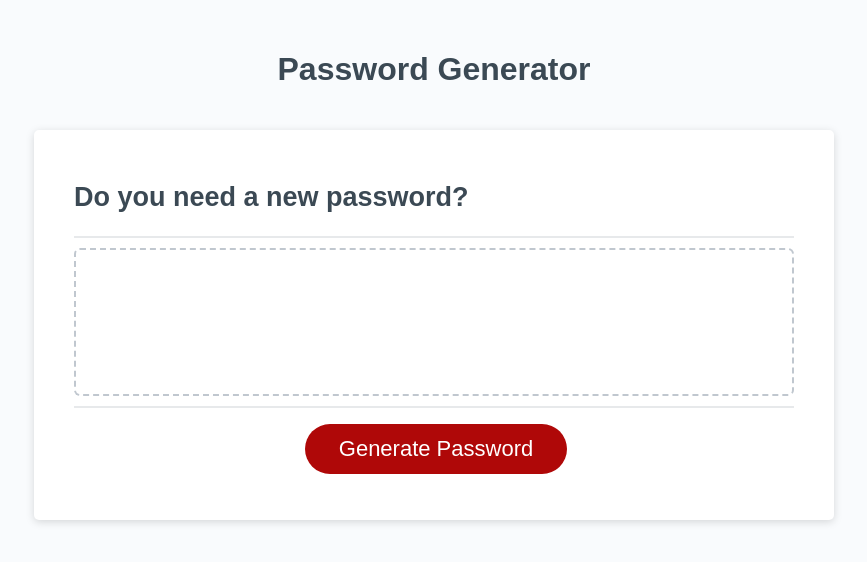
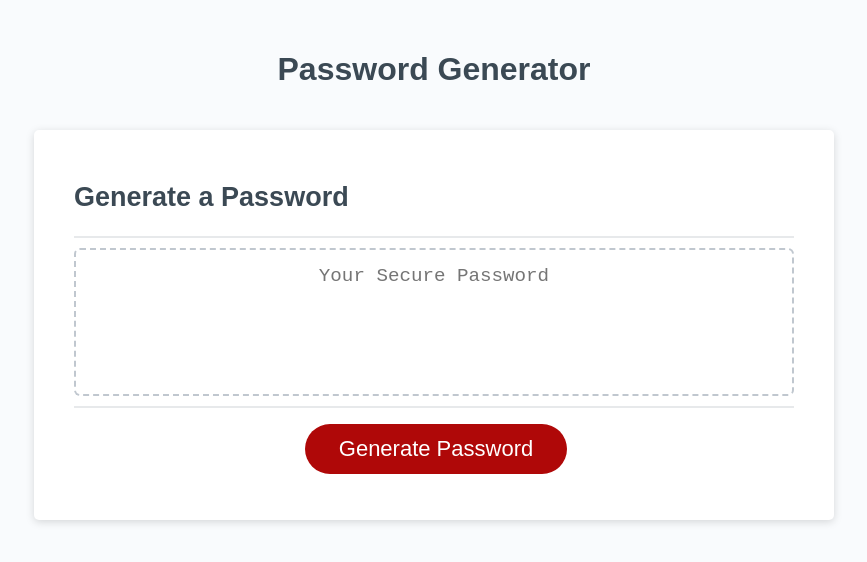
Before and after one commit to austenhughes/Password-Generator, a plain HTML site: page index.html in a window 1280 px wide. Shown: the whole page, without its empty margins (206-1073 px from the left). Drawn offline with Linux system fonts and the light colour scheme.

Commit message:
broke things and needed to reset

```diff
--- a/index.html
+++ b/index.html
@@ -14,12 +14,13 @@
       </header>
       <div class="card">
         <div class="card-header">
-          <h2>Do you need a new password?</h2>
+          <h2>Generate a Password</h2>
         </div>
         <div class="card-body">
           <textarea
+            readonly
             id="password"
-            placeholder=""
+            placeholder="Your Secure Password"
             aria-label="Generated Password"
           ></textarea>
         </div>
--- a/script.js
+++ b/script.js
@@ -1,20 +1,23 @@
 // Assignment Code
 var generateBtn = document.querySelector("#generate");
 
-var upperCase = "ABCDEFGHIJKLMNOPQRSTUVWXYZ".split("")
-var lowerCase = "abcdefghijklmnopqrstuvwxyz".split("")
-var special = "!@#$%^&".split("")
-var numbers = "123456789".split("")
+var upperCase = "ABCDEFGHIJKLMNOPQRSTUVWXYZ".split("");
+var lowerCase = "abcdefghijklmnopqrstuvwxyz".split("");
+var special = "!@#$%^&".split("");
+var numbers = "123456789".split("");
 
 // Write password to the #password input
+
 function writePassword() {
+
+  var passwordLength = (promt("how many characters?"))
+
   var password = generatePassword();
-  var passwordText = document.querySelector("#password");
+  var passwordText = document.querySelector("#textArea");
 
   passwordText.value = password;
 
 }
-
 // Add event listener to generate button
 generateBtn.addEventListener("click", writePassword,);
 
@@ -27,11 +30,53 @@ generateBtn.addEventListener("click", writePassword,);
     // WHEN prompted for password criteria
     // THEN I select which criteria to include in the password
 
+
+// press button
+
+// change card header to : how many characters would you like? please choose between 8 and 128.
+// change id generate text to : subbit
+// change textArea to : answer here :)
+
     // WHEN prompted for the length of the password
     // THEN I choose a length of at least 8 characters and no more than 128 characters
 
+// if langthEL greater less than 8
+// reset back to above questions
+// else lengthEL more than 128
+// reset back to above questions
+// else next question
+
     // WHEN prompted for character types to include in the password
     // THEN I choose lowercase, uppercase, numeric, and/or special characters
+
+// change card header to : Would you like to include lowercase letters?
+// change textArea to : yes or no? ... please answer here :)
+
+// If lowerCaseEL not yes or no
+// reset to above question
+// else lowerCaseEl is yes or no
+// next question
+
+// change card header to : Would you like to include Upercase letters?
+
+// If uperCaseEL not yes or no
+// reset to above question
+// else uperCaseEl is yes or no
+// next question
+
+// change card header to : Would you like to include specail charecters?
+
+// If specailEL not yes or no
+// reset to above question
+// else specailEl is yes or no
+// next question
+
+// change card header to : Would you like to include numbers?
+
+// If numbersEL not yes or no
+// reset to above question
+// else numbersEl is yes or not
+// genraate pasword
 
     // WHEN I answer each prompt
     // THEN my input should be validated and at least one character type should be selected
@@ -39,6 +84,13 @@ generateBtn.addEventListener("click", writePassword,);
     // WHEN all prompts are answered
     // THEN a password is generated that matches the selected criteria
 
+// generate password useing math floor math random
+// verify password matches elements establisehd above
+// if does not try again
+// if does dispaly passwrod in card header
+// if does dispaly password in text area
+// if does change id generate text to : try again?
+
     // WHEN the password is generated
     // THEN the password is either displayed in an alert or written to the page
 
```
Lines whose indentation alone changed are shown as unchanged.
